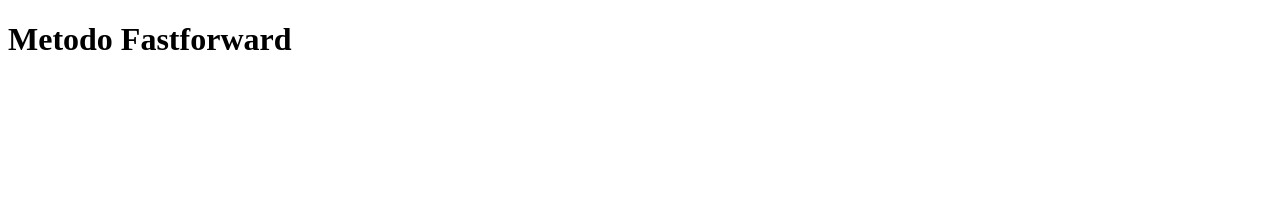
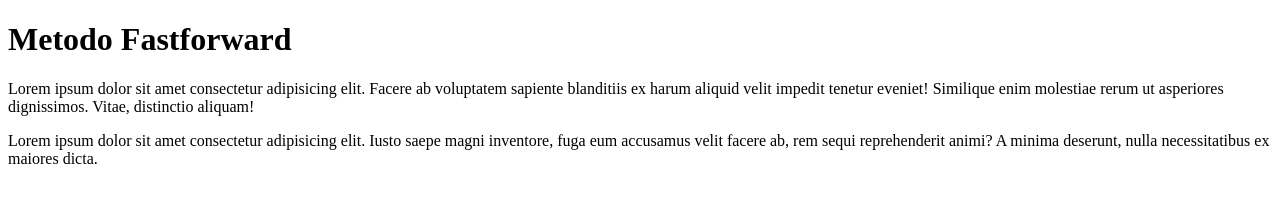
Before and after one commit to HugoGarciaC/mergeGit, a plain HTML site: page index.html in a window 1280 px wide. Drawn offline with Linux system fonts and the light colour scheme.

Commit message:
Agregue div, p y span

```diff
--- a/index.html
+++ b/index.html
@@ -9,6 +9,10 @@
 
 <body>
     <h1>Metodo Fastforward</h1>
+    <div>
+        <p>Lorem ipsum dolor sit amet consectetur adipisicing elit. Facere ab voluptatem sapiente blanditiis ex harum aliquid velit impedit tenetur eveniet! Similique enim molestiae rerum ut asperiores dignissimos. Vitae, distinctio aliquam!</p>
+        <span>Lorem ipsum dolor sit amet consectetur adipisicing elit. Iusto saepe magni inventore, fuga eum accusamus velit facere ab, rem sequi reprehenderit animi? A minima deserunt, nulla necessitatibus ex maiores dicta.</span>
+    </div>
 </body>
 
 </html>
```
